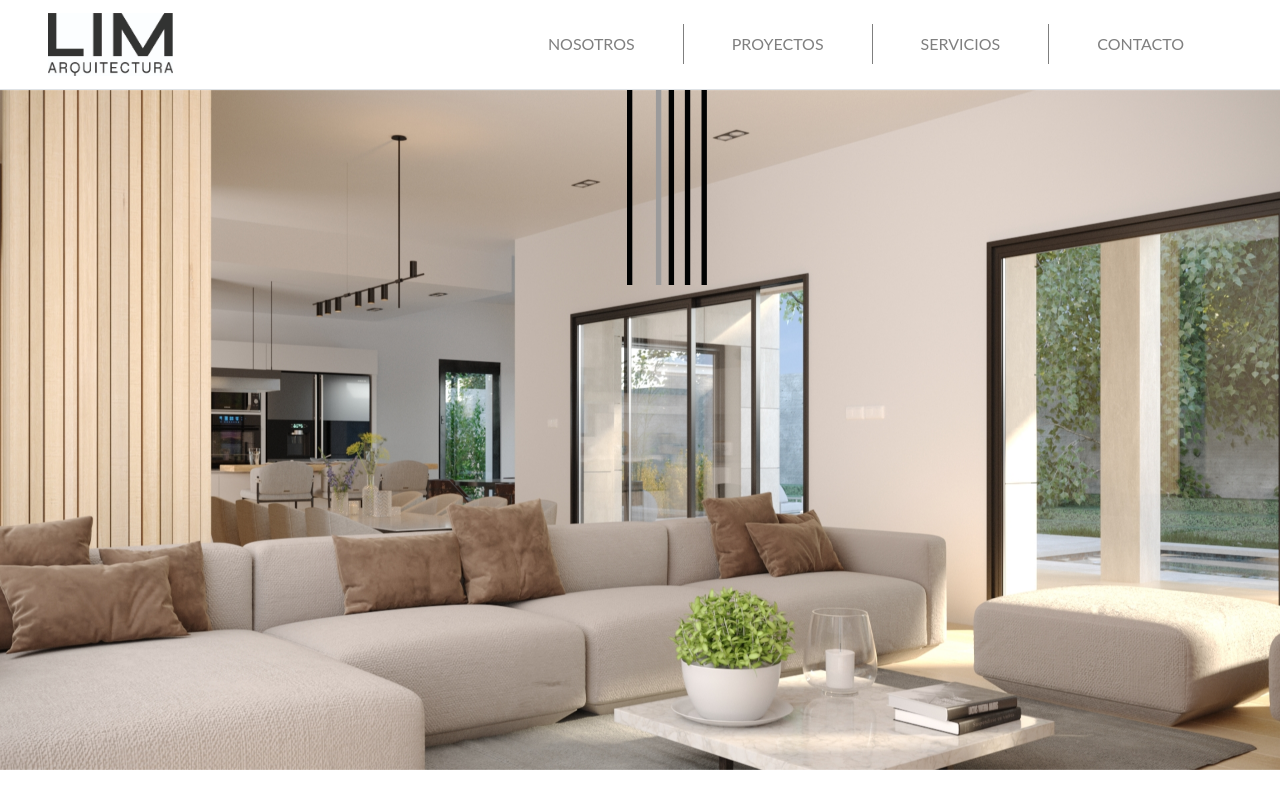
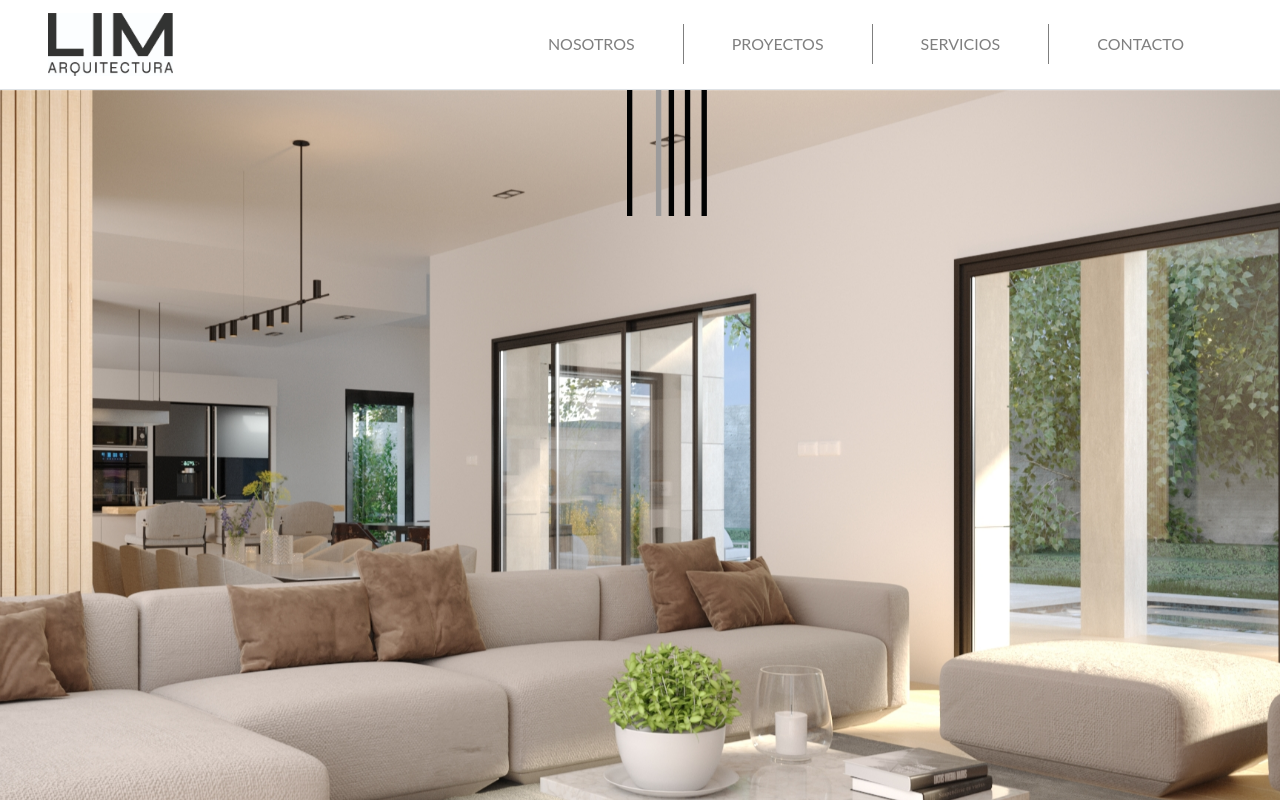
Before and after one commit to GastonLell/lim-arquitectura-page, a React (Create React App) app: page / in a window 1280 px wide. Shown: the top 800 px of the page. Built offline with nearby package versions, Linux system fonts and the light colour scheme; no server answers; the database is empty.

Commit message:
carousel inicio al fondo

```diff
--- a/src/pages/Inicio.jsx
+++ b/src/pages/Inicio.jsx
@@ -19,7 +19,7 @@ const Inicio = () => {
               prevIcon={false}
               indicators={false}
             >
-              <Carousel.Item >
+              <Carousel.Item>
                 <div id="item-carousel-uno" className="d-block w-100 img-carousel-inicio"/>
               </Carousel.Item>
               <Carousel.Item>
--- a/src/scss/app.css
+++ b/src/scss/app.css
@@ -91,15 +91,14 @@
   height: auto; }
   #inicio .carousel {
     width: 100%;
-    height: auto;
-    position: inherit; }
+    height: auto; }
   #inicio .contenedor-inicio-carousel {
     height: 60vh; }
   #inicio .img-carousel-inicio {
-    position: fixed;
     width: 100%;
-    height: 85vh;
-    background-size: 100%;
+    height: 60vh;
+    background-attachment: fixed;
+    background-size: cover;
     background-repeat: no-repeat; }
   #inicio .carousel-container {
     height: auto;
@@ -115,9 +114,8 @@
     height: 85vh; }
   @media (min-width: 992px) {
     #inicio .img-carousel-inicio {
+      height: 100vh;
       animation: movimiento-background 20s infinite linear alternate; }
-    #inicio .contenedor-inicio-carousel {
-      height: 60vh; }
     #inicio .logo-container {
       display: inline-block; }
     #inicio .img-logo img {
@@ -362,6 +360,8 @@
 
   #inicio .contenedor-inicio-carousel {
     height: 100vh; }
+  #inicio .img-carousel-inicio {
+    height: 70vh; }
   #inicio .slogan__contenedor {
     padding: 40px 0px;
     height: 30vh; }
@@ -393,7 +393,7 @@
     border-right: 1px solid; }
 
   #inicio .img-carousel-inicio {
-    background-size: 100%;
+    height: 100vh;
     animation: movimiento-background 20s infinite linear alternate; }
   #inicio .slogan__contenedor {
     padding: 40px 0px;
--- a/src/scss/app.scss
+++ b/src/scss/app.scss
@@ -145,16 +145,15 @@ $color-gris: #9B9B9B;
   .carousel {
     width: 100%;
     height: auto;
-    position: inherit;
   }
   .contenedor-inicio-carousel{
     height: 60vh;
   }
   .img-carousel-inicio{
-    position: fixed;
     width: 100%;
-    height: 85vh;
-    background-size: 100%;
+    height: 60vh;
+    background-attachment: fixed;
+    background-size: cover;
     background-repeat: no-repeat;
   }
   //EFECTO INICIO
@@ -181,10 +180,10 @@ $color-gris: #9B9B9B;
   }
 
   @media (min-width: 992px) {
+
     .img-carousel-inicio{
+      height: 100vh;
       animation:movimiento-background 20s infinite linear alternate;
-    }  .contenedor-inicio-carousel{
-      height: 60vh;
     }
 
     .logo-container {
@@ -557,7 +556,9 @@ $color-gris: #9B9B9B;
   .contenedor-inicio-carousel{
     height: 100vh;
   }
-
+  .img-carousel-inicio{
+    height: 70vh;
+  }
   // SLOGAN
     .slogan__contenedor {
       padding: 40px 0px;
@@ -634,7 +635,7 @@ $color-gris: #9B9B9B;
     // ANIMACION CAROUSEL
 
     .img-carousel-inicio{
-      background-size: 100%;
+      height: 100vh;
       animation:movimiento-background 20s infinite linear alternate;
     }
 
```
Also changed, not shown: 1 other file (tests, documents, lock files or other folders).
